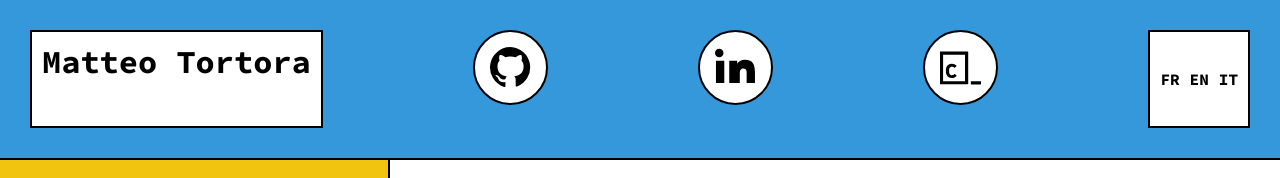
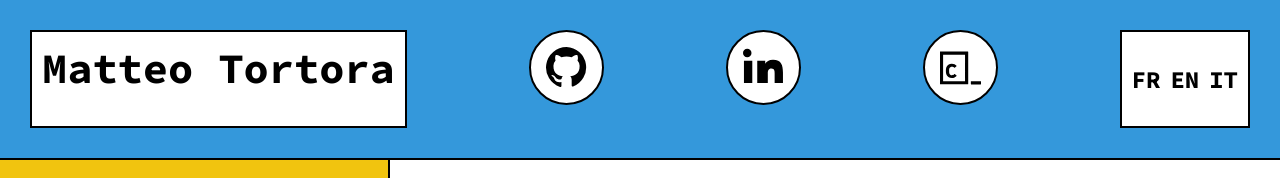
Before and after one commit to MaTor97/portfolio, a React (Vite) app: page / in a window 1280 px wide. Shown: the top 178 px of the page. Built offline with nearby package versions, Linux system fonts and the light colour scheme; a web font is replaced by a local one.

Commit message:
adjust header

```diff
--- a/src/components/header/Header.css
+++ b/src/components/header/Header.css
@@ -11,6 +11,7 @@ header {
         border: 2px solid black;
         background-color: white;
         padding: 10px;
+        font-size: 42px;
     }
 
     .circle {
@@ -38,6 +39,7 @@ header {
             background-color: white;
 
             li {
+                font-size: 24px;
                 margin: 5px;
                 font-weight: 700;
                 cursor: pointer;
```
